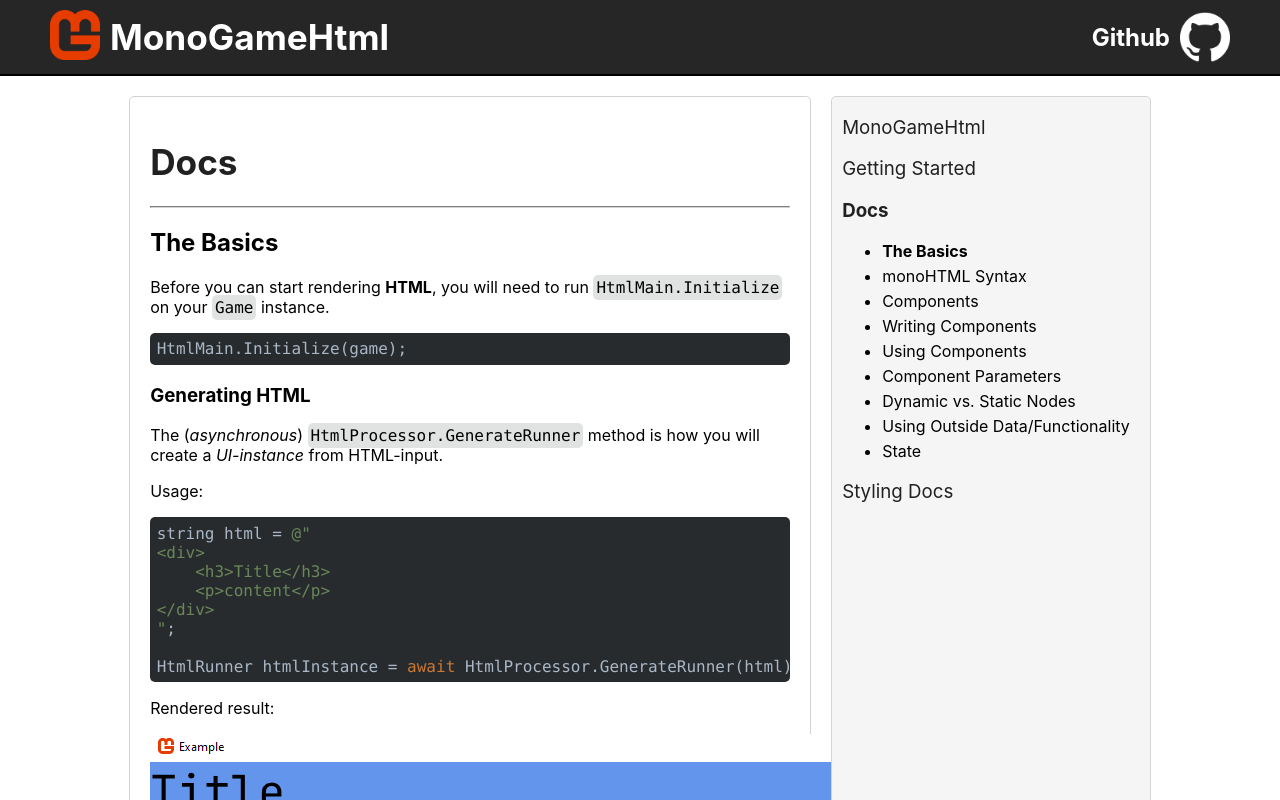
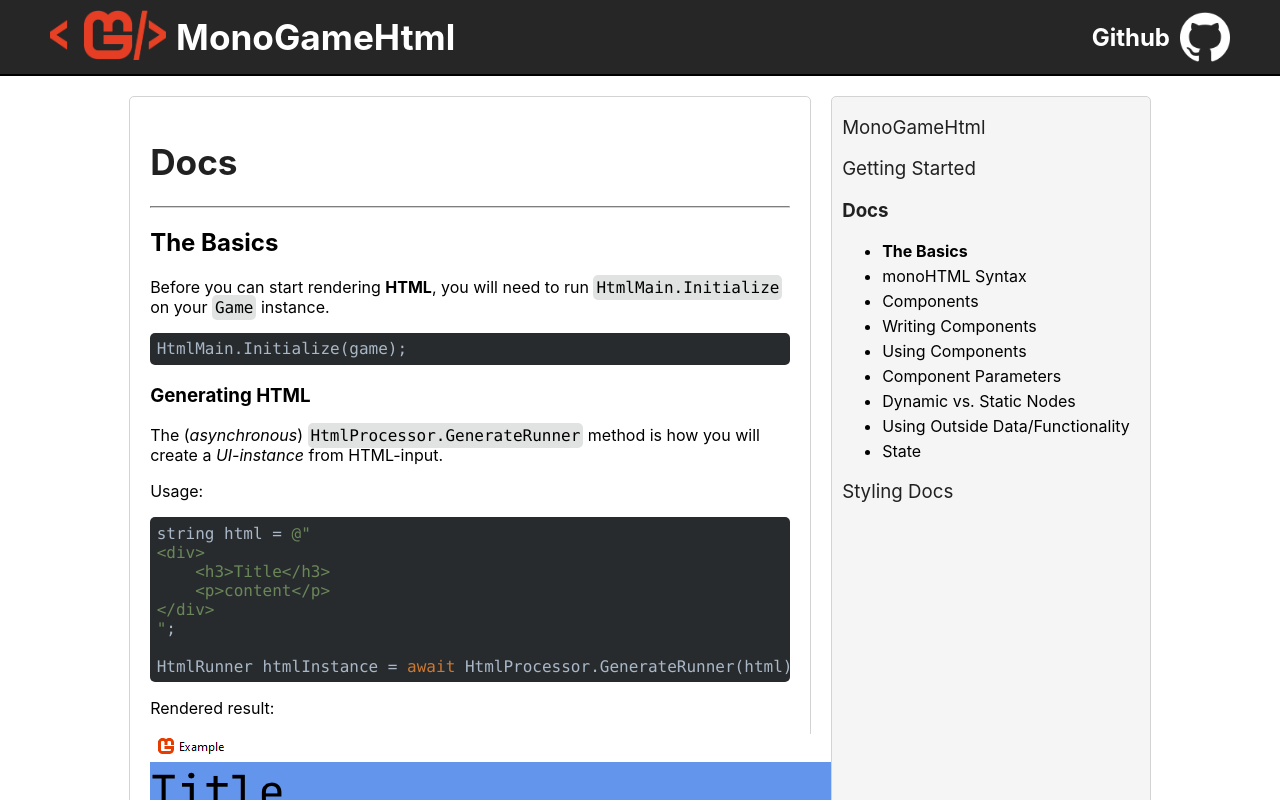
Before and after one commit to TobySalusky/MonoGameHtmlDocs, a React (Create React App) app: page /#/docs in a window 1280 px wide. Shown: the top 800 px of the page. Built offline with nearby package versions, Linux system fonts and the light colour scheme.

Commit message:
some logo changes

```diff
--- a/src/App.css
+++ b/src/App.css
@@ -132,7 +132,6 @@ td, th {
 }
 
 .NavBarLogo {
-  width: 50px;
   height: 50px;
 }
 .NavBar h1, .NavBar h2 {
--- a/src/components/NavBar.tsx
+++ b/src/components/NavBar.tsx
@@ -12,7 +12,7 @@ export const NavBar: React.FC = () => {
             <div className='NavBarContent'>
                 <span className='InlineCenter'>
                     <a href="https://www.monogame.net/">
-                        <img src="/MonoGameHtmlDocs/images/MonoGameLogo.png" alt="monogame" className='NavBarLogo'/>
+                        <img src="/MonoGameHtmlDocs/images/MonoGameHtmlLogo.png" alt="monogame" className='NavBarLogo'/>
                     </a>
                     {displayTitle && <h1>MonoGameHtml</h1>}
                 </span>
```
Also changed, not shown: public/images/MonoGameHtmlLogo.png (added), public/images/MonoGameHtmlLogo.svg (added).
